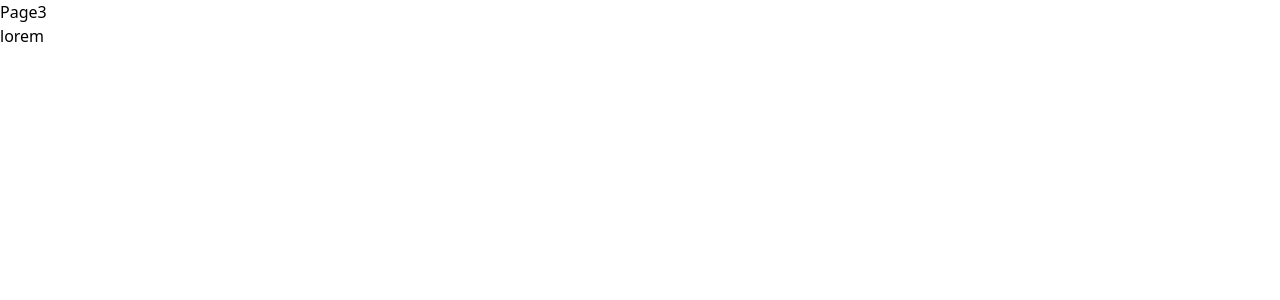
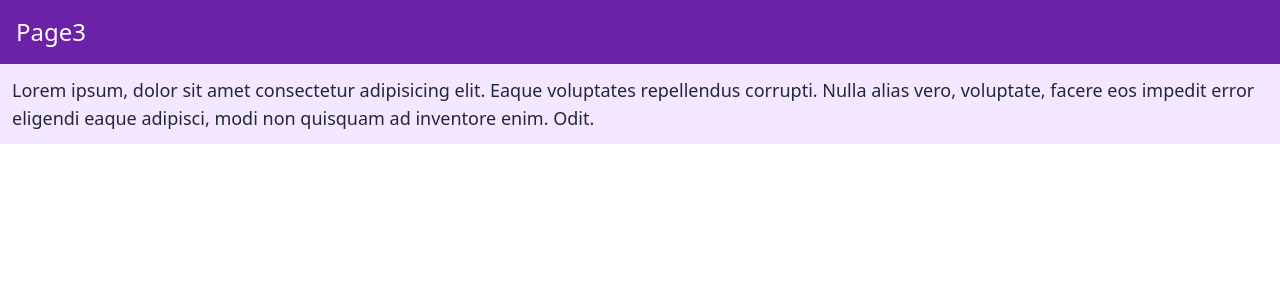
Before and after one commit to kodedocker/reactapp, a React (Create React App) app: page /page3 in a window 1280 px wide. Shown: the top 300 px of the page. Built offline with nearby package versions, Linux system fonts and the light colour scheme.

Commit message:
tailwind like bootstrap.

```diff
--- a/src/routingcomp/Page3.js
+++ b/src/routingcomp/Page3.js
@@ -1,8 +1,13 @@
 function Page3() {
   return (
     <div>
-      <h1 className="bg-danger">Page3</h1>
-      <p>lorem</p>
+      <h1 className="bg-primary-800 text-2xl text-white p-4">Page3</h1>
+      <p className="bg-primary-100 text-secondary-800 text-lg p-3">
+        Lorem ipsum, dolor sit amet consectetur adipisicing elit. Eaque
+        voluptates repellendus corrupti. Nulla alias vero, voluptate, facere eos
+        impedit error eligendi eaque adipisci, modi non quisquam ad inventore
+        enim. Odit.
+      </p>
     </div>
   );
 }
--- a/tailwind.config.js
+++ b/tailwind.config.js
@@ -1,9 +1,19 @@
 /** @type {import('tailwindcss').Config} */
+const colors = require("tailwindcss/colors");
+
 module.exports = {
   content: ["./src/**/*.{js,jsx,ts,tsx}"],
 
   theme: {
-    extend: {},
+    extend: {
+      colors: {
+        custom: "#abcdef",
+        primary: colors.purple,
+        secondary: colors.gray,
+        info: colors.indigo,
+        success: colors.green,
+      },
+    },
   },
   plugins: [],
 };
```
